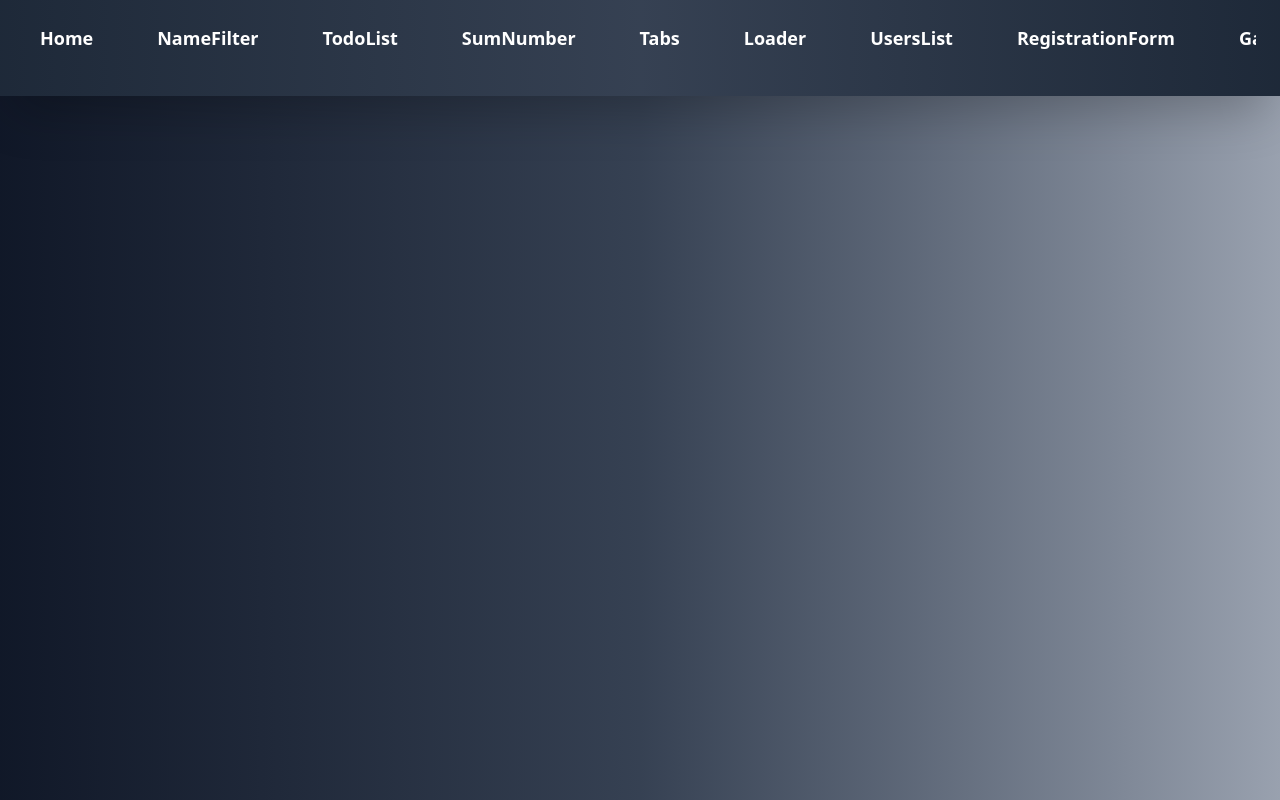
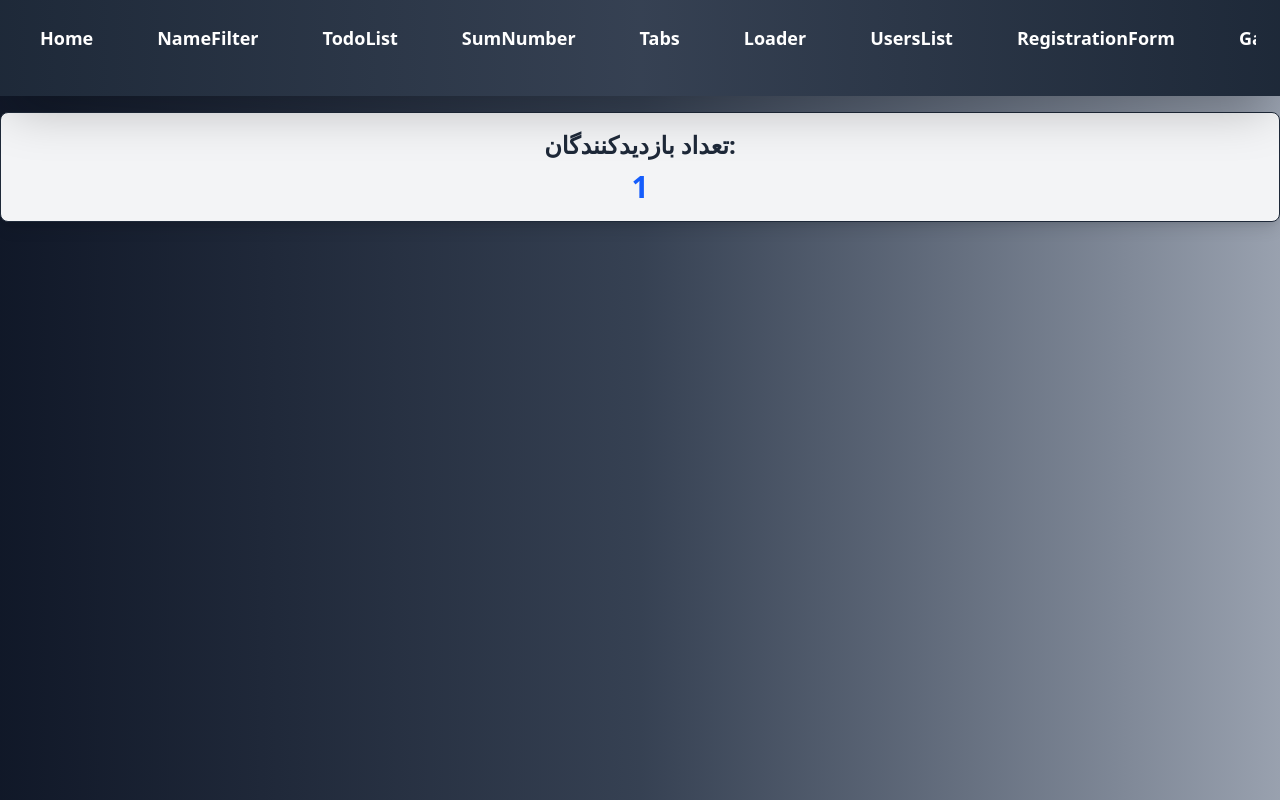
Before and after one commit to hamedmkm/Interview-Prep-Samples, a React (Vite) app: page /VisitorCounter in a window 1280 px wide. Built offline with nearby package versions, Linux system fonts and the light colour scheme.

Commit message:
add visitor website

```diff
--- a/src/App/App.jsx
+++ b/src/App/App.jsx
@@ -12,6 +12,7 @@ import ImageGallery from "../Pages/GetGallaryAPI/ImageGallery";
 import Time from "../Pages/Time/Time";
 import Weather from "../Pages/Weather/Weather";
 import RandomQuote from "../Pages/RandomQuote/RandomQuote";
+import VisitorCounter from "../Pages/VisitorCounter/VisitorCounter";
 
 
 
@@ -35,6 +36,7 @@ const App = () => {
           <Route path="/Time" element={<Time />} />
           <Route path="/Weather" element={<Weather />} />
           <Route path="/RandomQuote" element={<RandomQuote />} />
+          <Route path="/VisitorCounter" element={<VisitorCounter />} />
         </Routes>
       </div>
     </Router>
--- a/src/Pages/NavBar/NavBar.jsx
+++ b/src/Pages/NavBar/NavBar.jsx
@@ -26,6 +26,7 @@ const Navbar = () => {
     { path: "/Time", name: "Timer" },
     { path: "/Weather", name: "Weather" },
     { path: "/RandomQuote", name: "RandomQuote" },
+    { path: "/VisitorCounter", name: "VisitorCounter" },
   ];
 
   const navLinkClasses = ({ isActive }) =>
--- /dev/null
+++ b/src/Pages/VisitorCounter/VisitorCounter.jsx
@@ -0,0 +1,30 @@
+import React, { useEffect, useState } from "react";
+
+const VisitorCounter = () => {
+  const [visitorCount, setVisitorCount] = useState(0);
+
+  useEffect(() => {
+    // دریافت مقدار بازدیدکنندگان از localStorage
+    const currentCount = parseInt(localStorage.getItem("visitorCount")) || 0;
+
+    // افزایش مقدار بازدیدکنندگان
+    const newCount = currentCount + 1;
+
+    // ذخیره مقدار جدید در localStorage
+    localStorage.setItem("visitorCount", newCount);
+
+    // به‌روزرسانی state کامپوننت
+    setVisitorCount(newCount);
+  }, []);
+
+  return (
+    <div className="flex flex-col items-center justify-center p-4 border rounded-lg shadow-lg bg-gray-100 text-gray-800">
+      <h1 className="text-2xl font-bold">تعداد بازدیدکنندگان:</h1>
+      <p className="text-3xl font-extrabold text-blue-600 mt-2">
+        {visitorCount}
+      </p>
+    </div>
+  );
+};
+
+export default VisitorCounter;
```
